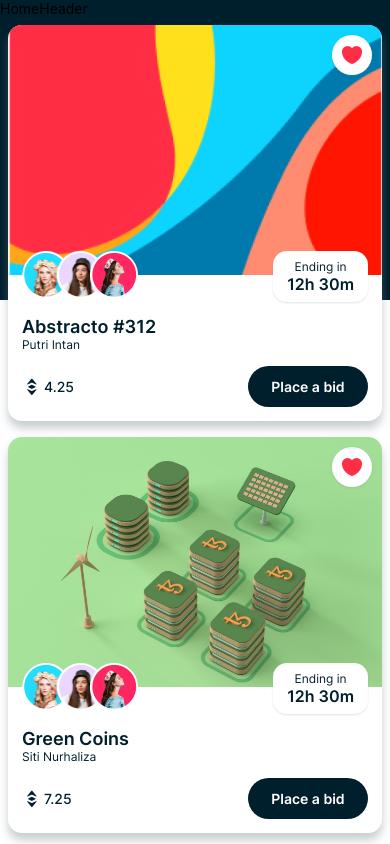
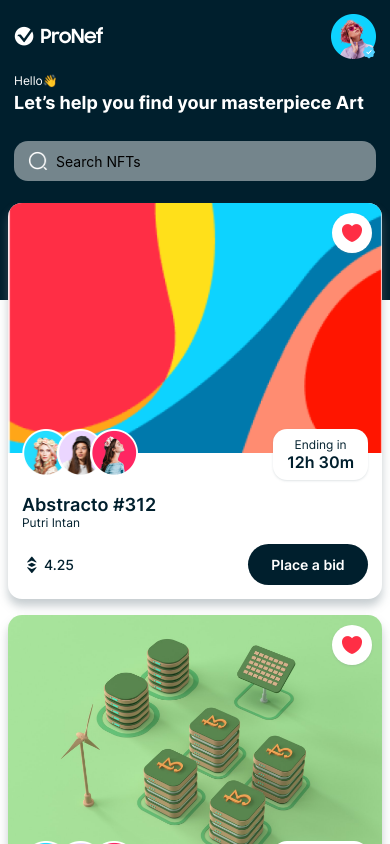
Before and after one commit to Mohau-Comfort/NFT-Marketplace-Mobile-App, a React Native app: screen /Home in a window 390 px wide. Shown: the top 844 px of the page. Built offline with nearby package versions, Linux system fonts and the light colour scheme.

Commit message:
added all the assests and code in home header component including search

```diff
--- a/src/components/HomeHeader.component.js
+++ b/src/components/HomeHeader.component.js
@@ -1,10 +1,94 @@
-import { View, Text } from 'react-native'
-import React from 'react'
+import { View, Text, Image, TextInput } from 'react-native';
+import { COLORS, FONTS, SIZES, assets } from '../utilities';
 
-export const HomeHeader = () => {
+export const HomeHeader = ({ onSearch }) => {
     return (
-        <View>
-            <Text>HomeHeader</Text>
+        <View
+            style={{
+                backgroundColor: COLORS.primary,
+                padding: SIZES.font,
+            }}
+        >
+            <View
+                style={{
+                    flexDirection: "row",
+                    justifyContent: "space-between",
+                    alignItems: "center",
+                }}
+            >
+                <Image
+                    source={assets.logo}
+                    resizeMode="contain"
+                    style={{ width: 90, height: 25 }}
+                />
+
+                <View style={{ width: 45, height: 45 }}>
+                    <Image
+                        source={assets.person01}
+                        resizeMode="contain"
+                        style={{ width: "100%", height: "100%" }}
+                    />
+                    <Image
+                        source={assets.badge}
+                        resizeMode="contain"
+                        style={{
+                            position: "absolute",
+                            width: 15,
+                            height: 15,
+                            bottom: 0,
+                            right: 0,
+                        }}
+                    />
+                </View>
+            </View>
+
+            <View style={{ marginVertical: SIZES.font }}>
+                <Text
+                    style={{
+                        fontFamily: FONTS.regular,
+                        fontSize: SIZES.small,
+                        color: COLORS.white,
+                    }}
+                >
+                    Hello👋
+                </Text>
+
+                <Text
+                    style={{
+                        fontFamily: FONTS.bold,
+                        fontSize: SIZES.large,
+                        color: COLORS.white,
+                        marginTop: SIZES.base / 2,
+                    }}
+                >
+                    Let’s help you find your masterpiece Art
+                </Text>
+            </View>
+
+            <View style={{ marginTop: SIZES.font }}>
+                <View
+                    style={{
+                        width: "100%",
+                        borderRadius: SIZES.font,
+                        backgroundColor: COLORS.gray,
+                        flexDirection: "row",
+                        alignItems: "center",
+                        paddingHorizontal: SIZES.font,
+                        paddingVertical: SIZES.small - 2,
+                    }}
+                >
+                    <Image
+                        source={assets.search}
+                        resizeMode="contain"
+                        style={{ width: 20, height: 20, marginRight: SIZES.base }}
+                    />
+                    <TextInput
+                        placeholder="Search NFTs"
+                        style={{ flex: 1 }}
+                        onChangeText={onSearch}
+                    />
+                </View>
+            </View>
         </View>
     );
 };
```
